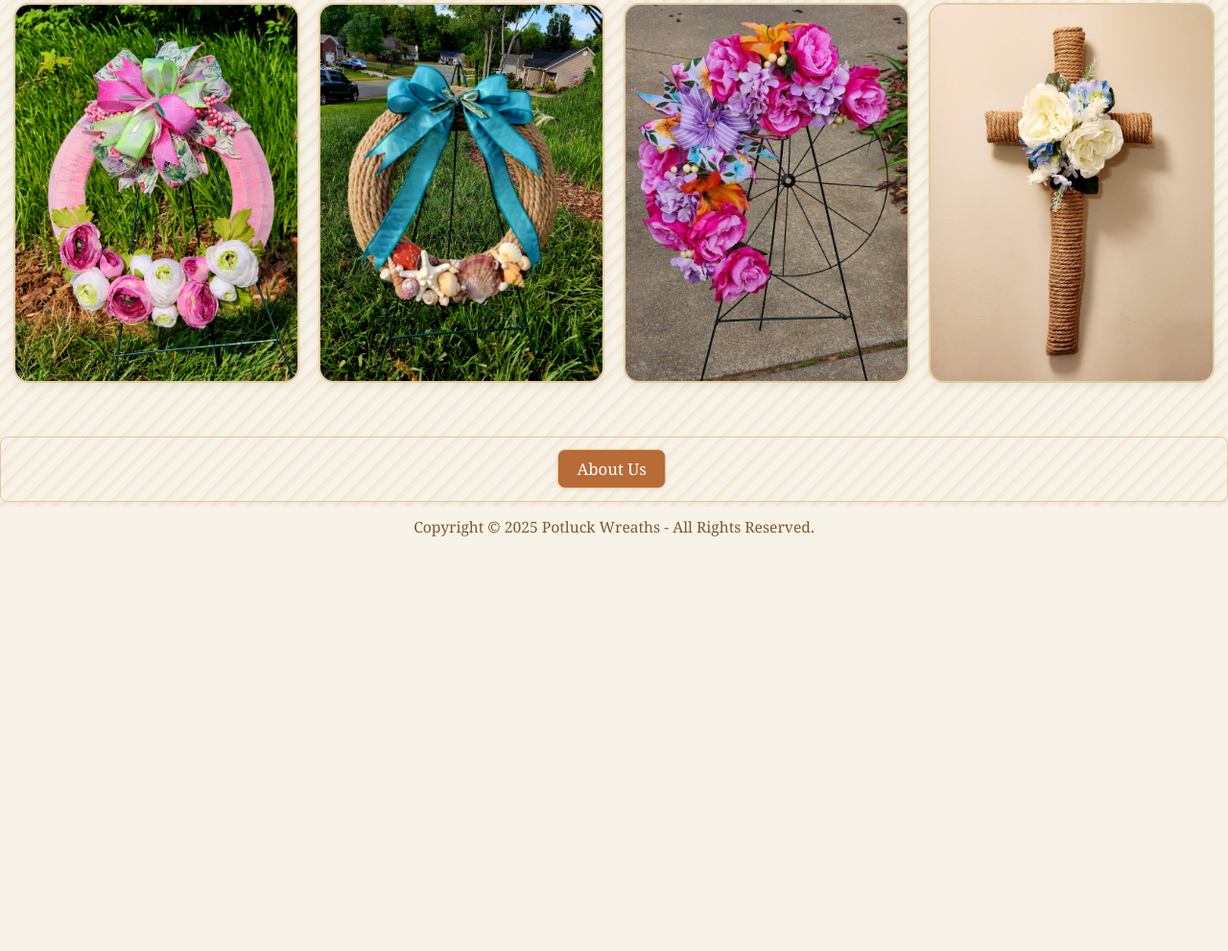
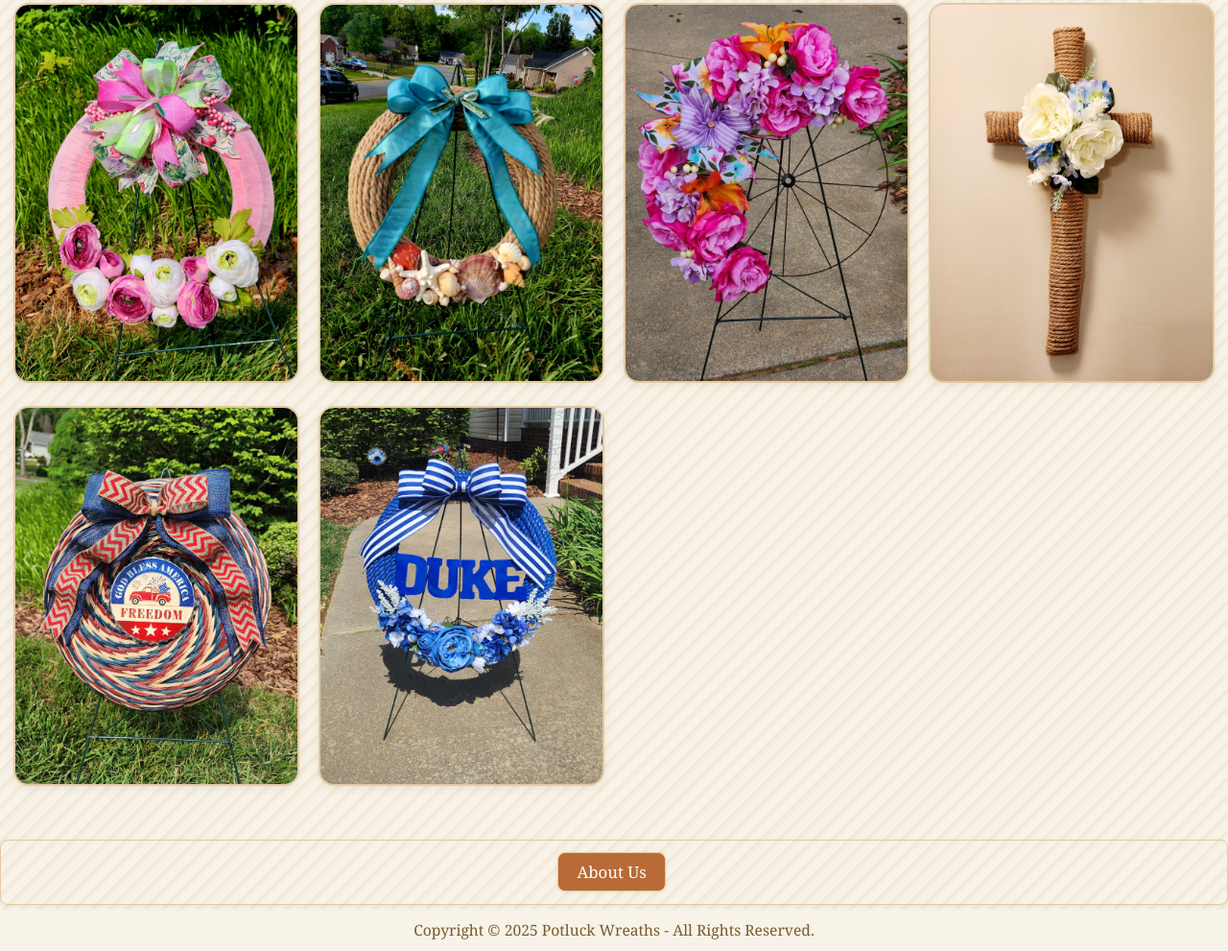
Before and after one commit to jersey2carolina/PotluckWreaths, a plain HTML site: page index.html in a window 1280 px wide. Shown: the part 972-1963 px from the top of the page at 96% size. Before the commit the page ends 1543 px from the top, so only its background shows below. Drawn offline with Linux system fonts and the light colour scheme; no server answers.

Commit message:
Update index.html

```diff
--- a/index.html
+++ b/index.html
@@ -66,7 +66,7 @@
     </div> -->
    </div>
     <div class="photo-grid">
-        <!-- Photo Grid Section -->
+         <!-- Photo Grid Section -->
         <img src="Images/SunflowerCross.JPG" alt="Sunflower Cross" width="1536" height="2048" class="photo-grid-img">
         <img src="Images/BirthdayBlessings.JPG" alt="Birthday Blessings" width="1536" height="2048" class="photo-grid-img">
         <img src="Images/CamperWreath.jpg" alt="Camper Wreath" width="1536" height="2048" class="photo-grid-img">
@@ -75,6 +75,8 @@
         <img src="Images/SummerWreath.JPG" alt="Summer Wreath" width="1536" height="2048" class="photo-grid-img">
         <img src="Images/WheelWreath.JPG" alt="Wheel Wreath" width="1536" height="2048" class="photo-grid-img">
         <img src="Images/Easter.JPG" alt="Easter Wreath" width="1536" height="2048" class="photo-grid-img">
+        <img src="Images/freedom.jpg " alt="Freedom" width="1536" height="2048" class="photo-grid-img">
+        <img src="Images/Duke.JPG" alt="Duke" width="1536" height="2048" class="photo-grid-img">
     </div>
     <footer style="text-align:center; margin-top:2rem; color:#4a3c2a; font-size:1rem;">
     </footer>
```
